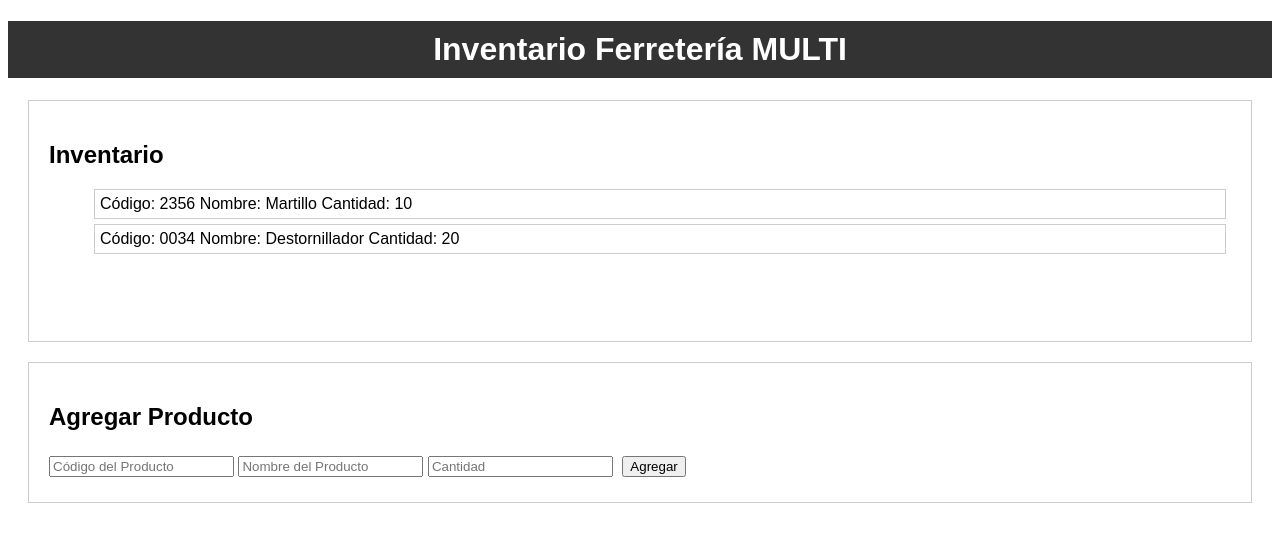
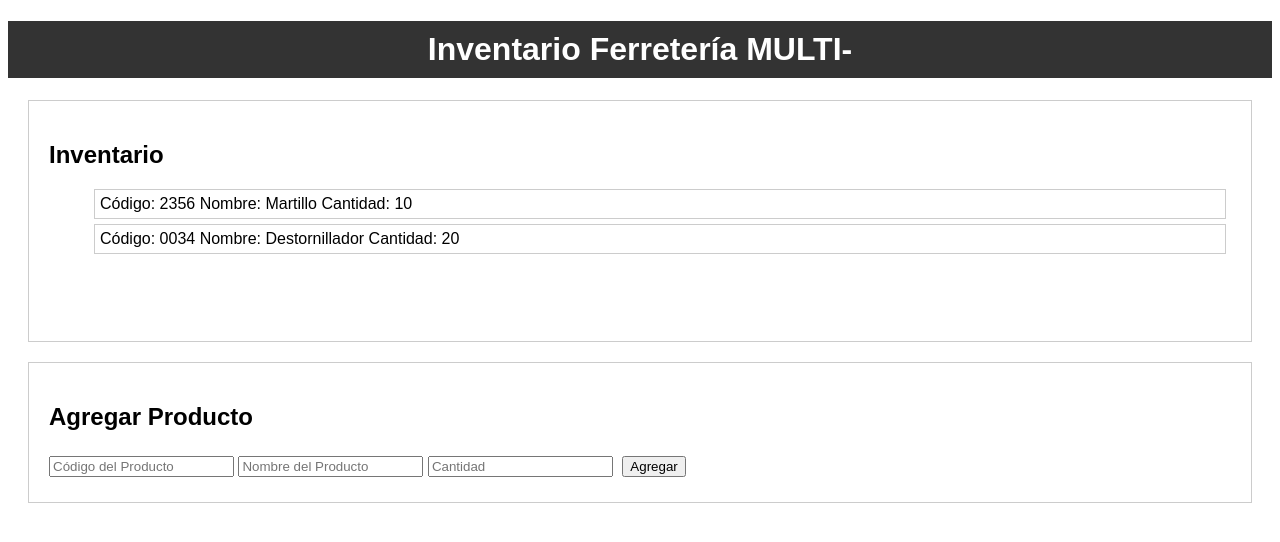
Before and after one commit to gangaritah/proyecto-javascript-infocenter, a plain HTML site: page admin.html in a window 1280 px wide. Drawn offline with Linux system fonts and the light colour scheme.

Commit message:
Update admin.html

```diff
--- a/admin.html
+++ b/admin.html
@@ -8,7 +8,7 @@
     <link rel="stylesheet" href="./styles/styles.css">
 </head>
 <body>
-    <h1>Inventario Ferretería MULTI</h1>
+    <h1>Inventario Ferretería MULTI-</h1>
     <div id="inventory-section" style="height: 200px; overflow-y: scroll;">
         <h2>Inventario</h2>
         <ul id="product-list"></ul>
```
